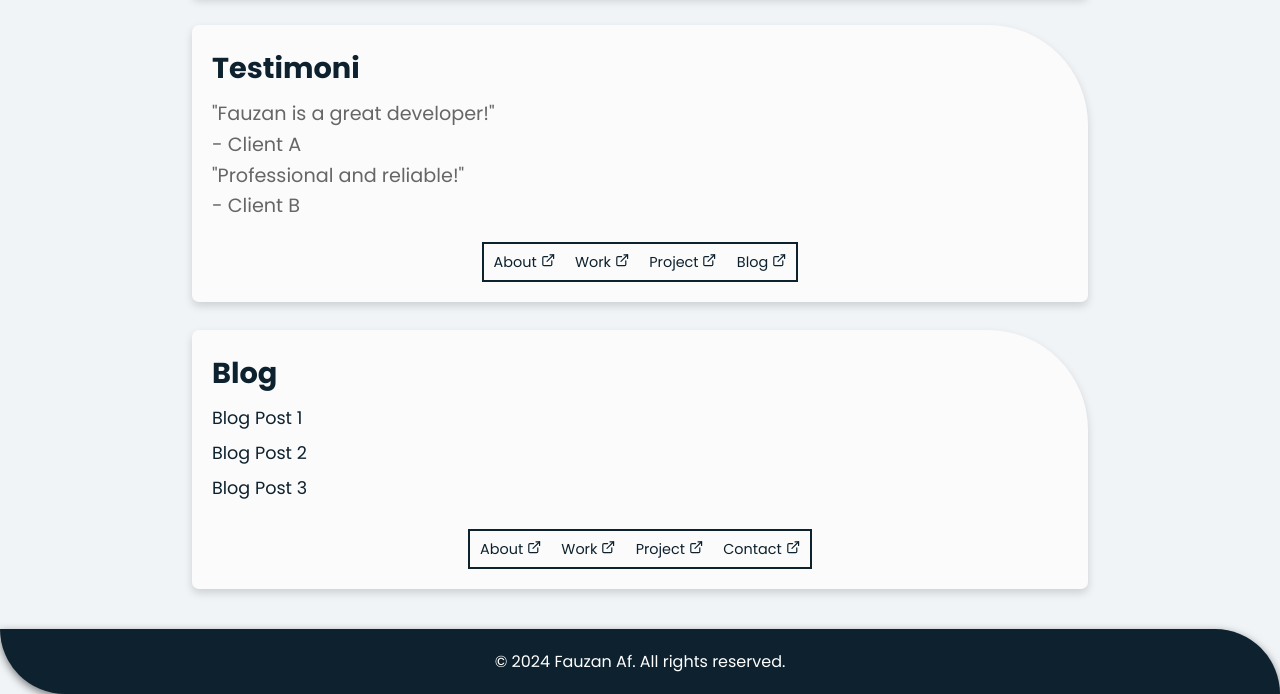
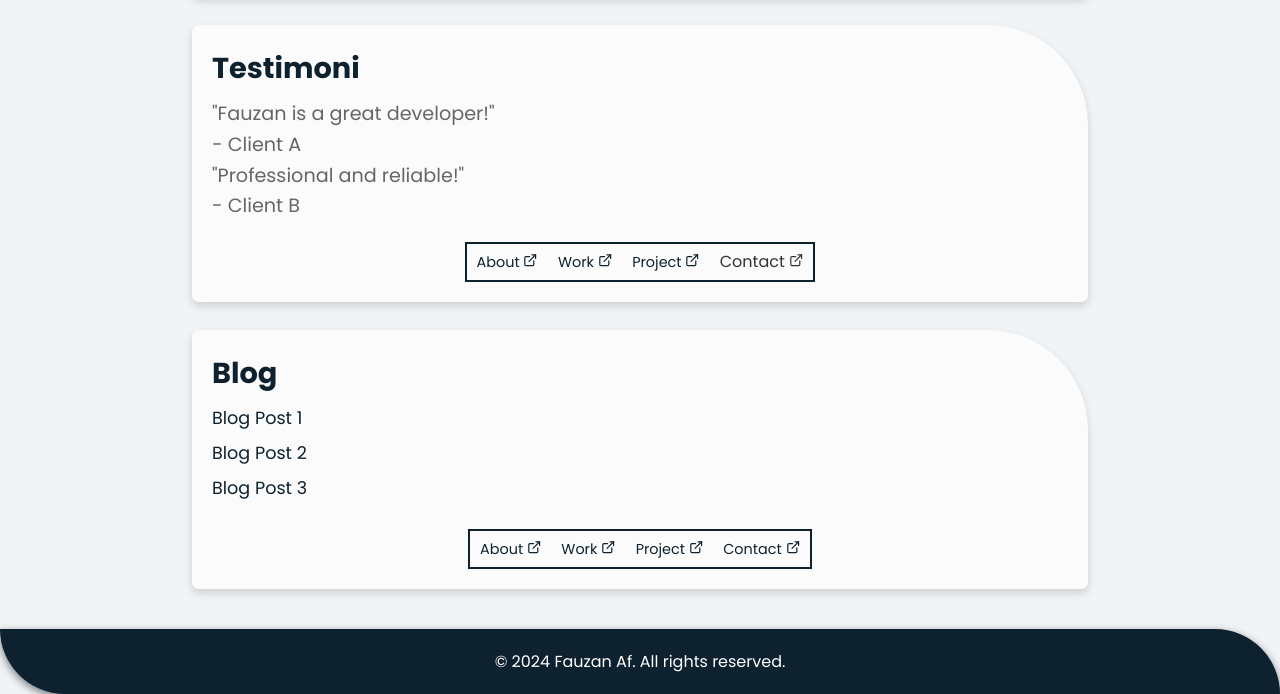
Before and after one commit to fznshousa/fznshousha.github.io, a plain HTML site: page index.html in a window 1280 px wide. Shown: the part 2134-2828 px from the top of the page. Drawn offline with nearby package versions, Linux system fonts and the light colour scheme.

Commit message:
update 1.62

```diff
--- a/index.html
+++ b/index.html
@@ -234,7 +234,9 @@
 							</a>
 						</li>
 						<li>
-							<a href="#blog">Blog <i data-feather="external-link"></i> </a>
+							<a href="#contact"></a>
+								Contact <i data-feather="external-link"></i>
+							</a>
 						</li>
 					</ul>
 				</div>
```
